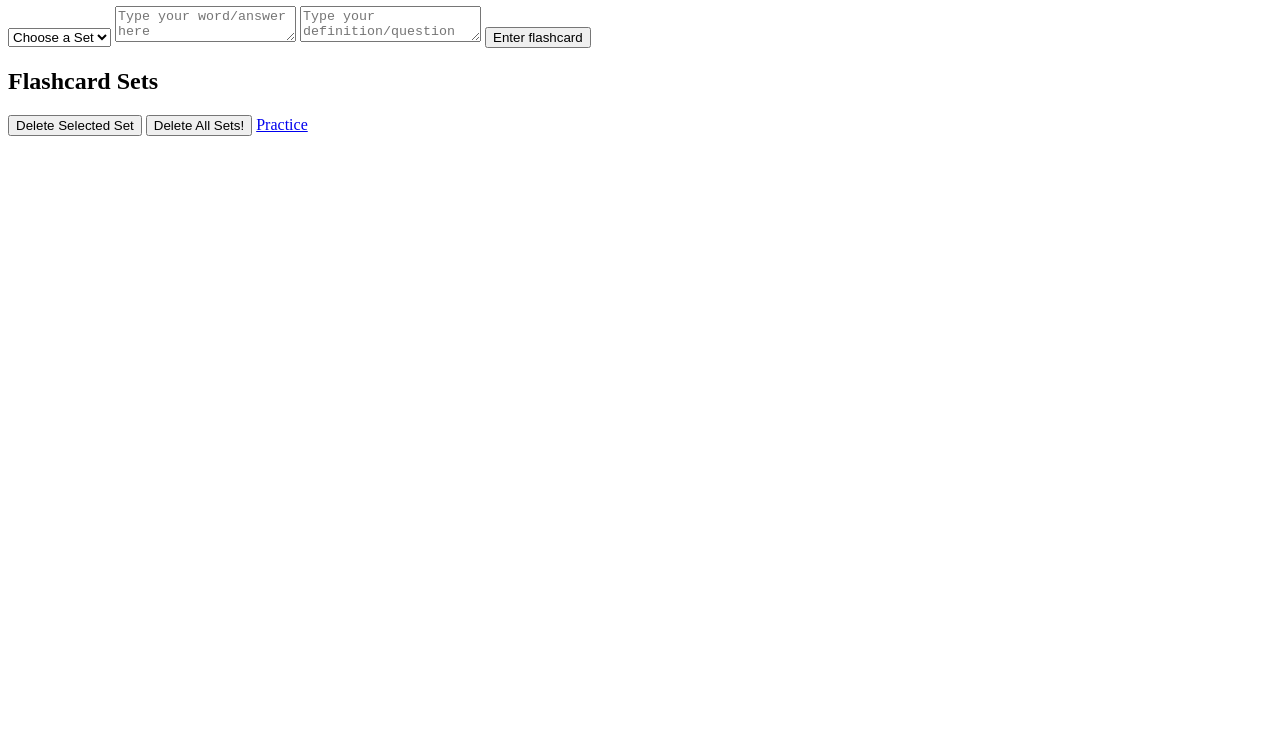
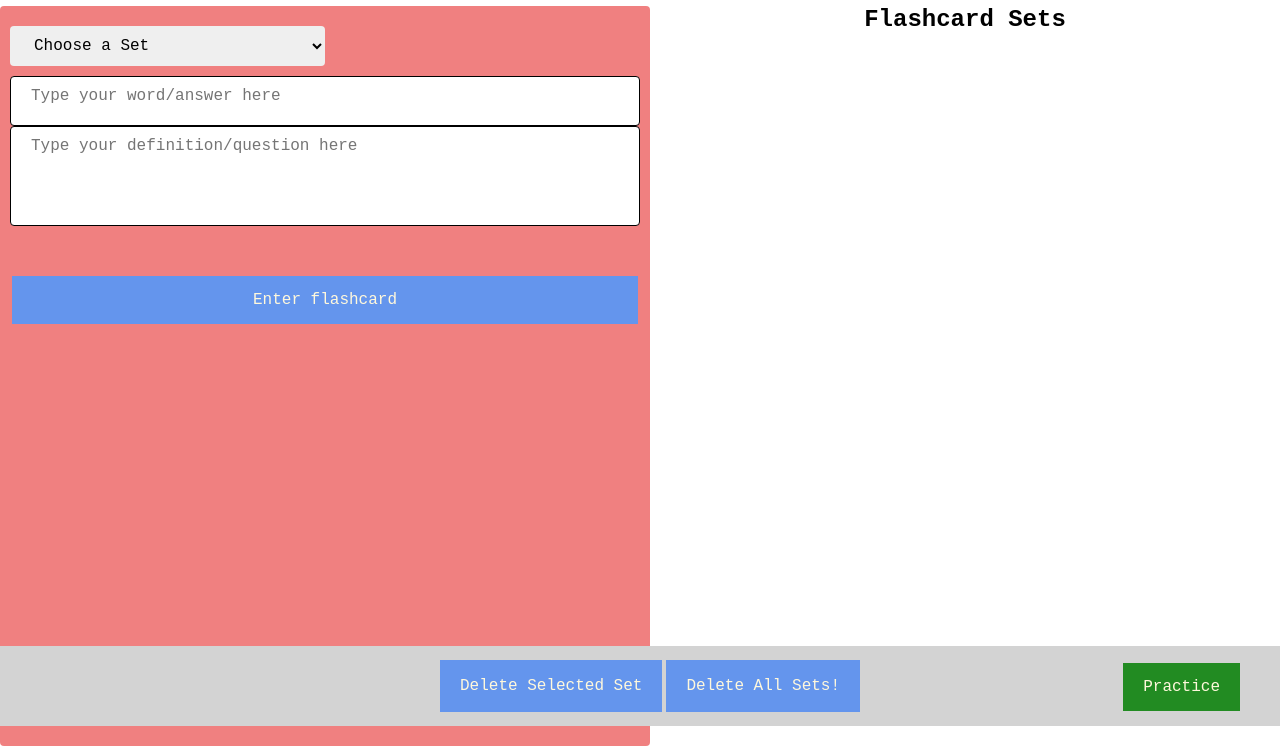
Before and after one commit to anorris26/notecards_proj, a plain HTML site: page templates/index.html in a window 1280 px wide. Shown: the part 74-820 px from the top of the page. Drawn offline with Linux system fonts and the light colour scheme; files that its build step writes are made by us from their sources; the site is published under a folder, as on GitHub Pages, so addresses that start at the root find nothing; files whose address does not match are found by name.

Commit message:
Tries to fix the link to css

```diff
--- a/templates/index.html
+++ b/templates/index.html
@@ -2,7 +2,7 @@
 
 <html>
     <head>
-        <link rel="stylesheet" href="/stylesheets/style.css">
+        <link rel="stylesheet" href="notebooks_proj/stylesheets/style.css">
     </head>
     <body>
         <h1>Flashcard Creator</h1>
```
Also changed, not shown: templates/practice.html (+1 -1 lines).
